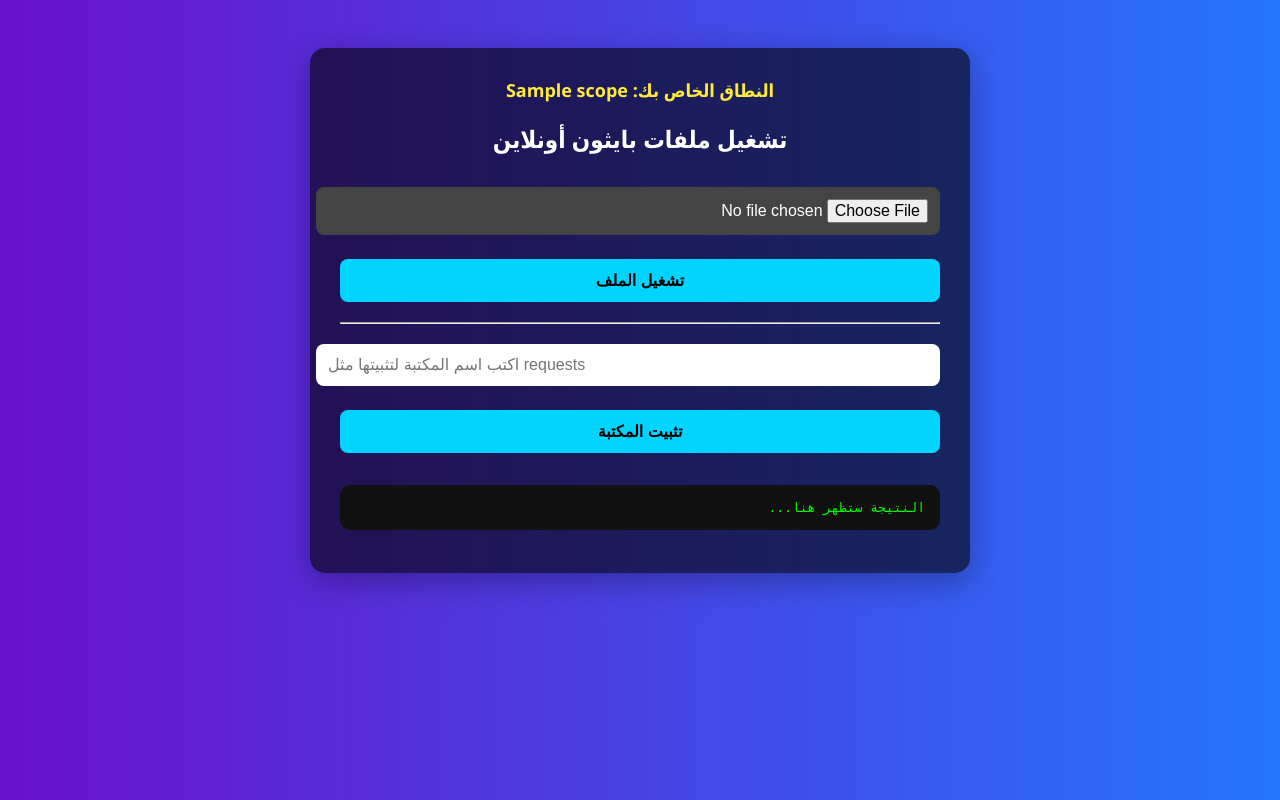
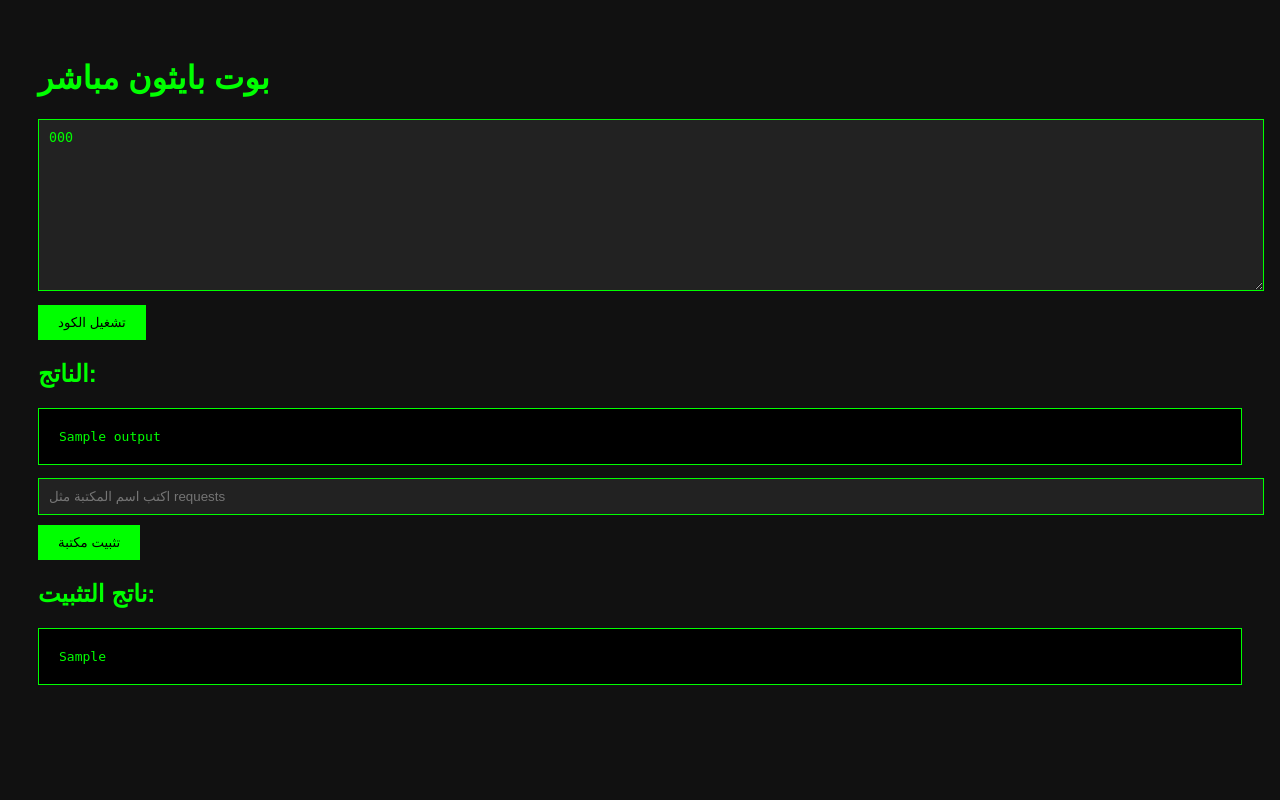
Before and after one commit to hfksksfhd/addddddddddd, a Flask app: template templates/index.html in a window 1280 px wide. Run offline with Flask 3, Linux system fonts and the light colour scheme; the template is opened without the code that fills it: most values are stand-ins (such as "Sample title", 1, 10 or a date in 2020).

Commit message:
Update index.html

```diff
--- a/templates/index.html
+++ b/templates/index.html
@@ -1,138 +1,36 @@
 <!DOCTYPE html>
-<html lang="ar" dir="rtl">
+<html lang="ar">
 <head>
-  <meta charset="UTF-8" />
-  <title>تشغيل ملفات بايثون</title>
+  <meta charset="UTF-8">
+  <title>بوت بايثون مباشر</title>
   <style>
-    body {
-      font-family: 'Segoe UI', Tahoma, Geneva, Verdana, sans-serif;
-      background: linear-gradient(to right, #6a11cb, #2575fc);
-      color: #fff;
-      padding: 40px;
-      text-align: center;
-    }
-    .container {
-      background: rgba(0,0,0,0.6);
-      border-radius: 15px;
-      max-width: 600px;
-      margin: auto;
-      padding: 30px;
-      box-shadow: 0 8px 30px rgba(0,0,0,0.3);
-    }
-    input[type="file"], button, input[type="text"] {
-      width: 100%;
-      padding: 12px;
-      margin: 12px 0;
-      border-radius: 8px;
-      border: none;
-      font-size: 16px;
-    }
-    input[type="file"] {
-      background: #444;
-      color: #fff;
-    }
-    input[type="text"] {
-      direction: ltr;
-      text-align: left;
-    }
-    button {
-      background-color: #00d4ff;
-      color: #000;
-      font-weight: bold;
-      cursor: pointer;
-      transition: background-color 0.3s ease;
-      border: none;
-    }
-    button:hover {
-      background-color: #00a0cc;
-      color: #fff;
-    }
-    pre {
-      background: #111;
-      padding: 15px;
-      border-radius: 10px;
-      max-height: 300px;
-      overflow-y: auto;
-      text-align: right;
-      white-space: pre-wrap;
-      margin-top: 20px;
-      color: #0f0;
-    }
-    .scope-info {
-      margin-bottom: 10px;
-      font-weight: bold;
-      font-size: 18px;
-      color: #ffeb3b;
-    }
+    body { font-family: Arial; background: #111; color: #0f0; padding: 30px; }
+    textarea, input { width: 100%; padding: 10px; background: #222; color: #0f0; border: 1px solid #0f0; margin-bottom: 10px; }
+    button { padding: 10px 20px; background: #0f0; color: #000; border: none; }
+    pre { background: #000; padding: 20px; border: 1px solid #0f0; }
   </style>
 </head>
 <body>
-  <div class="container">
-    <div class="scope-info">النطاق الخاص بك: {{ scope }}</div>
+  <h1>بوت بايثون مباشر</h1>
 
-    <h2>تشغيل ملفات بايثون أونلاين</h2>
+  <form action="/run" method="POST">
+    <textarea name="code" rows="10" placeholder="اكتب كود بايثون هنا">{{ code if code else '' }}</textarea>
+    <button type="submit">تشغيل الكود</button>
+  </form>
 
-    <input type="file" id="fileInput" accept=".py" />
-    <button onclick="uploadAndRun()">تشغيل الملف</button>
+  {% if output %}
+    <h2>الناتج:</h2>
+    <pre>{{ output }}</pre>
+  {% endif %}
 
-    <hr />
+  <form action="/install" method="POST">
+    <input type="text" name="package" placeholder="اكتب اسم المكتبة مثل requests" />
+    <button type="submit">تثبيت مكتبة</button>
+  </form>
 
-    <input type="text" id="libName" placeholder="اكتب اسم المكتبة لتثبيتها مثل requests" />
-    <button onclick="installLibrary()">تثبيت المكتبة</button>
-
-    <pre id="output">النتيجة ستظهر هنا...</pre>
-  </div>
-
-  <script>
-    async function uploadAndRun() {
-      const fileInput = document.getElementById('fileInput');
-      const output = document.getElementById('output');
-
-      if (fileInput.files.length === 0) {
-        output.textContent = "⚠️ يرجى اختيار ملف بايثون أولاً.";
-        return;
-      }
-
-      const formData = new FormData();
-      formData.append("file", fileInput.files[0]);
-
-      output.textContent = "⏳ جاري تنفيذ الملف...";
-
-      try {
-        const response = await fetch("/run_python", {
-          method: "POST",
-          body: formData
-        });
-        const result = await response.json();
-        output.textContent = result.output;
-      } catch (error) {
-        output.textContent = "❌ حدث خطأ أثناء الاتصال بالخادم.";
-      }
-    }
-
-    async function installLibrary() {
-      const libName = document.getElementById('libName').value.trim();
-      const output = document.getElementById('output');
-
-      if (!libName) {
-        output.textContent = "⚠️ يرجى كتابة اسم المكتبة.";
-        return;
-      }
-
-      output.textContent = `⏳ جاري تثبيت المكتبة "${libName}"...`;
-
-      try {
-        const response = await fetch("/install_library", {
-          method: "POST",
-          headers: { "Content-Type": "application/json" },
-          body: JSON.stringify({ library: libName })
-        });
-        const result = await response.json();
-        output.textContent = result.message;
-      } catch (error) {
-        output.textContent = "❌ حدث خطأ أثناء الاتصال بالخادم.";
-      }
-    }
-  </script>
+  {% if install_output %}
+    <h2>ناتج التثبيت:</h2>
+    <pre>{{ install_output }}</pre>
+  {% endif %}
 </body>
 </html>
```
